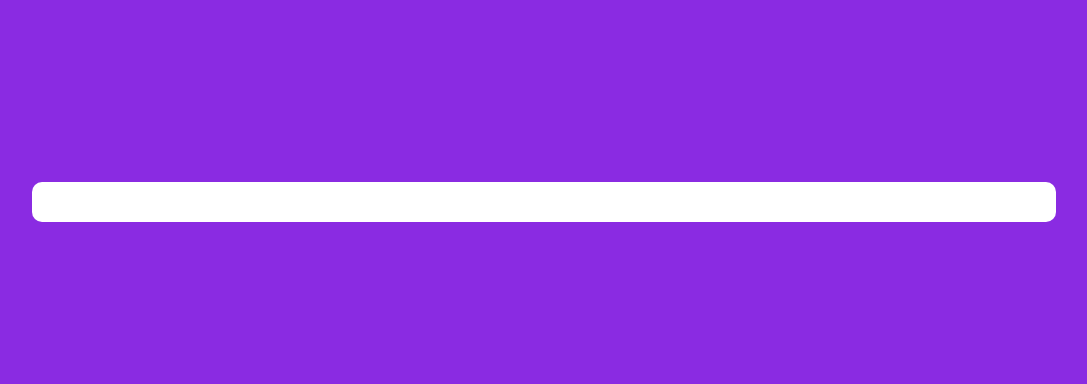
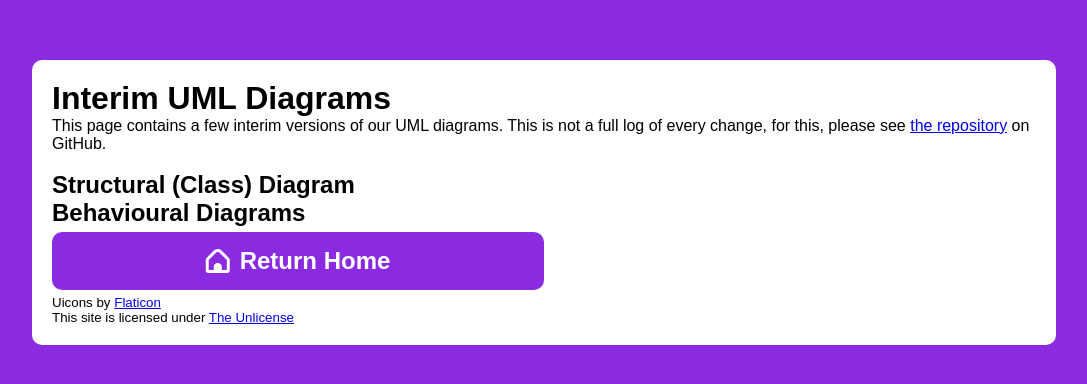
Before and after one commit to Team-6-ENG/WHALES-Website, a plain HTML site: page interim-uml-diagrams/index.html in a window 1280 px wide. Shown: the part 208-592 px from the top of the page, without its empty margins (96-1183 px from the left). Drawn offline with nearby package versions, Linux system fonts and the light colour scheme.

Commit message:
Template for Interim UML Diagrams

```diff
--- a/interim-uml-diagrams/index.html
+++ b/interim-uml-diagrams/index.html
@@ -12,7 +12,23 @@
 <div class="content">
     <!-- Main centre container for the page -->
     <div class="centre-content">
-
+        <h1>Interim UML Diagrams</h1>
+        <p>
+            This page contains a few interim versions of our UML diagrams. This is not a full log of every change, for
+            this, please
+            see <a href="https://github.com/WHALES-ENG1/WHALES-Assets/tree/main/Architecture">the repository</a> on
+            GitHub.
+        </p>
+        <br>
+        <h2>Structural (Class) Diagram</h2>
+        <h2>Behavioural Diagrams</h2>
+        <a class="access-link return-home" href="/">
+            <i class="fi fi-br-home"></i>
+            <h2>Return Home</h2>
+        </a>
+        <div class="spacer"></div>
+        <p class="smaller">Uicons by <a href="https://www.flaticon.com/uicons" target="_blank">Flaticon</a></p>
+        <p class="smaller">This site is licensed under <a href="/LICENSE.txt" target="_blank">The Unlicense</a></p>
     </div>
 </div>
 </body>
```
